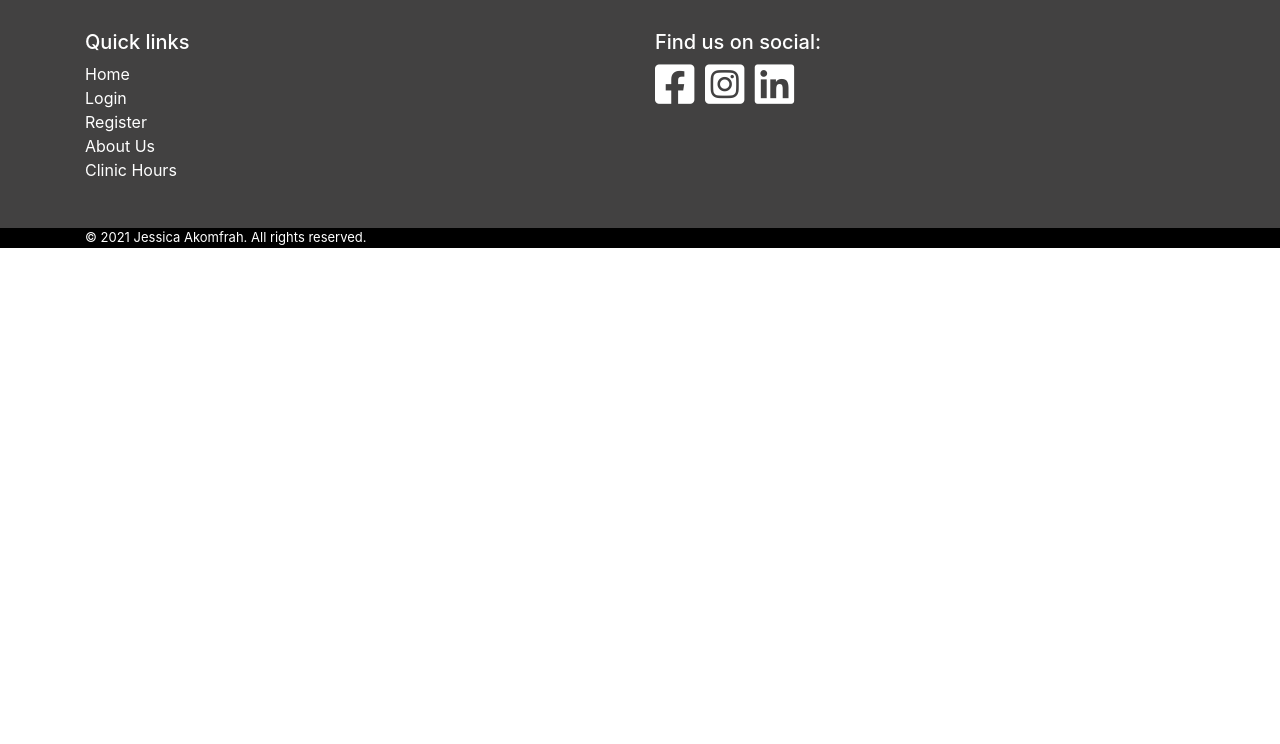
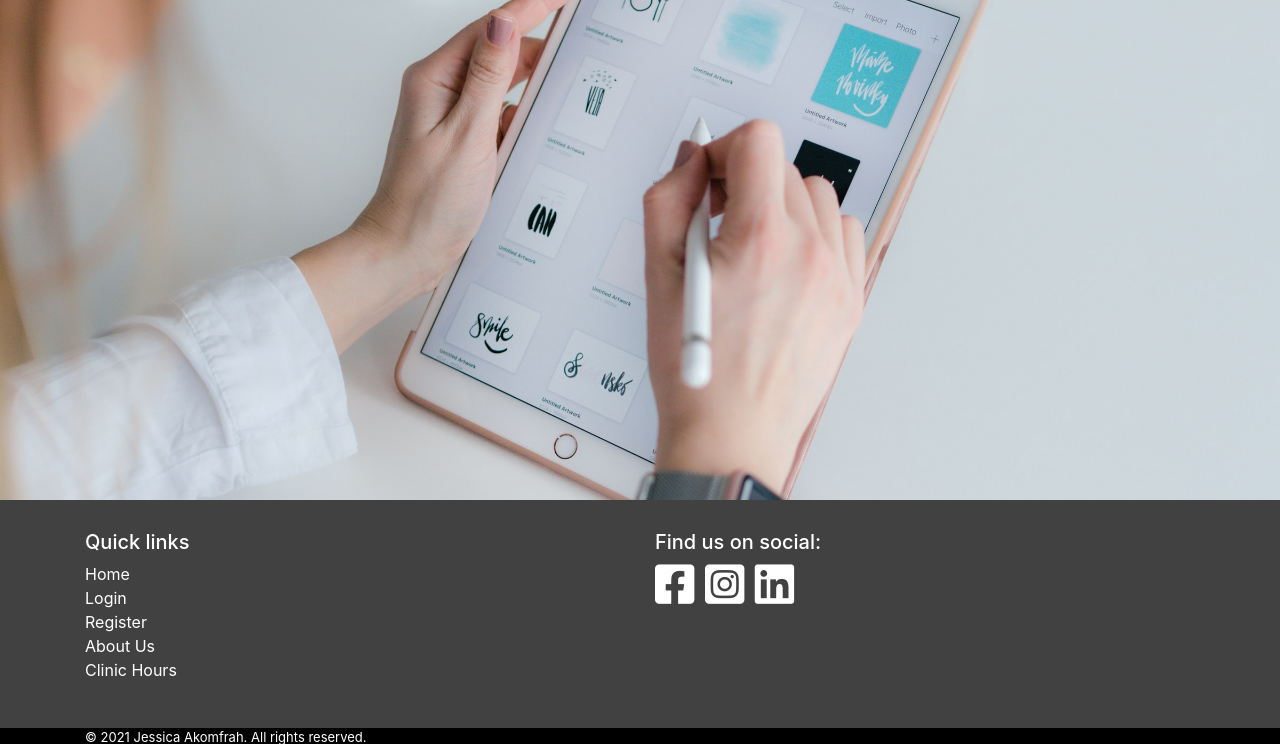
Before and after one commit to JessicaJuliet/meditracker, a Flask app: page / in a window 1280 px wide. Shown: the part 206-950 px from the top of the page. Before the commit the page ends 454 px from the top, so only its background shows below. Run offline with Flask 2, Linux system fonts and the light colour scheme; some libraries are stand-ins or nearby versions.

Commit message:
Add hero image to homepage and style in css

```diff
--- a/static/css/style.css
+++ b/static/css/style.css
@@ -1,4 +1,4 @@
-/* ----------- Navbar -----------*/
+/* ----------- Navbar ----------- */
 
 .nav-top {
     margin-top: 30px;
@@ -37,7 +37,18 @@
     color: rgb(204, 204, 204);
 }
 
-/* ----------- Footer -----------*/
+/* ----------- Hero ----------- */
+
+#hero-image {
+    background: url("images/hero-image.jpg");
+    background-position: center center;
+    background-repeat: no-repeat;
+    background-size: cover;
+    height: 500px;
+}
+
+
+/* ----------- Footer ----------- */
 /* Used Chrome Dev Tools to find padding on bulleted items */
 .footer{
     background-color: rgb(66, 65, 65);
--- a/templates/pages/home.html
+++ b/templates/pages/home.html
@@ -1,5 +1,5 @@
 {% extends "layout/base.html" %}
 
 {% block content %}
-
+    <div id="hero-image" class="container-fluid"></div>
 {% endblock %}
```
